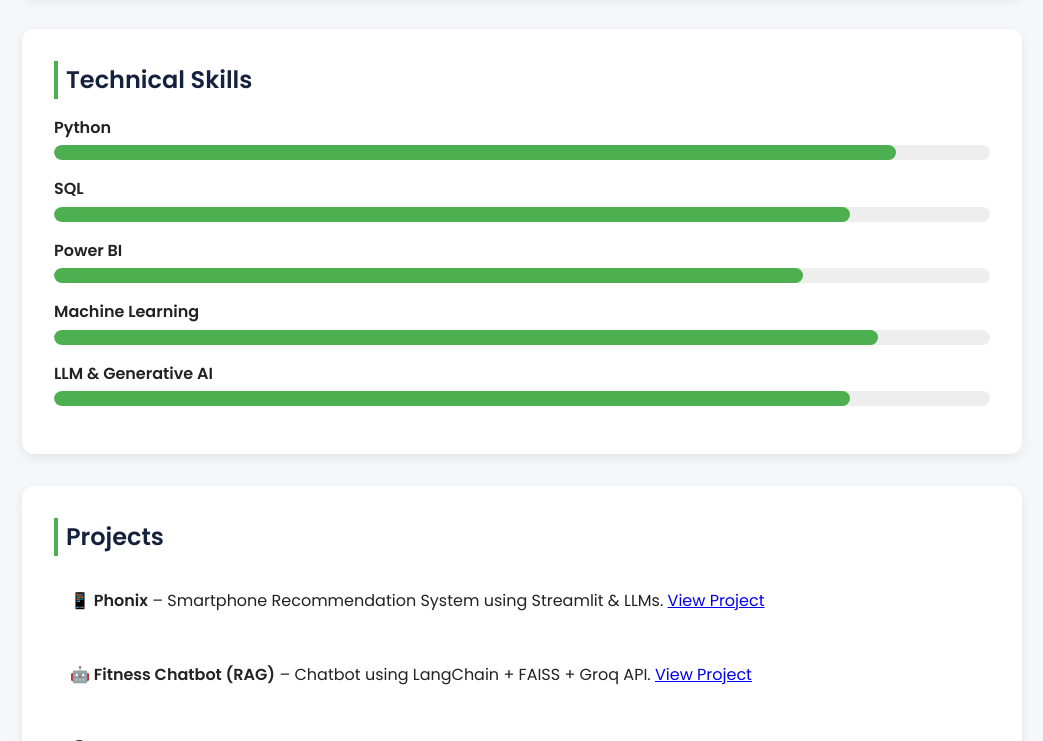
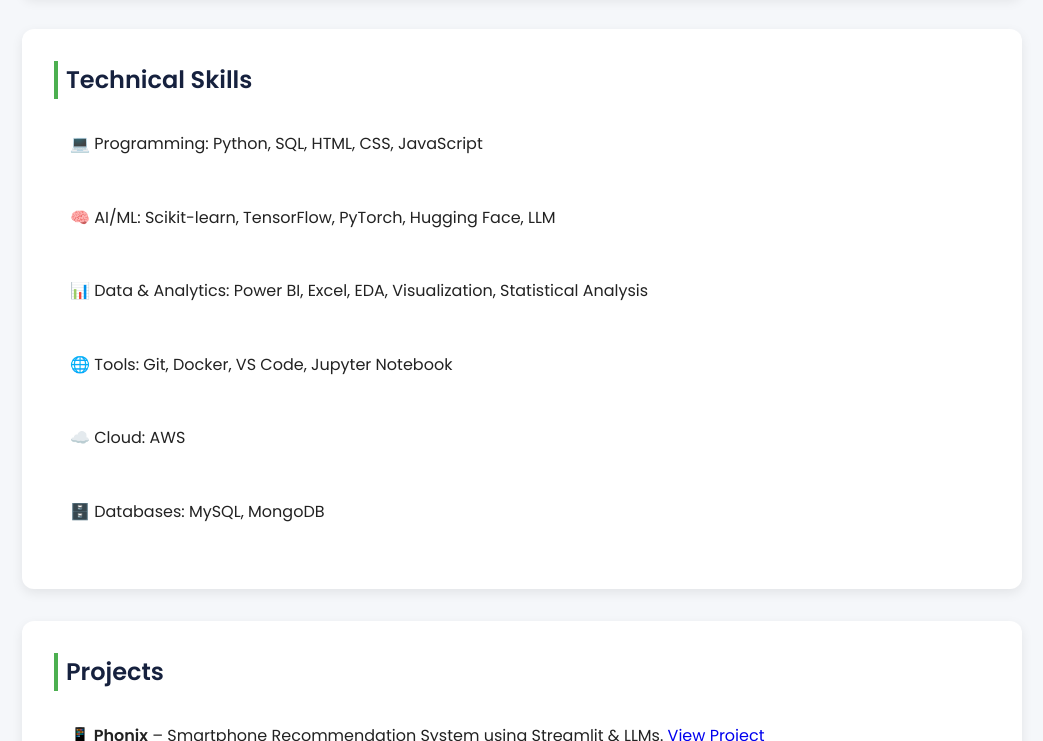
Before and after one commit to Luqmaan29/luqmaan.github.io, a plain HTML site: page index.html in a window 1280 px wide. Shown: the part 602-1343 px from the top of the page, without its empty margins (118-1161 px from the left). Drawn offline with Linux system fonts and the light colour scheme.

Commit message:
Update index.html

```diff
--- a/index.html
+++ b/index.html
@@ -138,11 +138,14 @@
 
 <section id="skills">
   <h2>Technical Skills</h2>
-  <div class="skill"><p>Python</p><div class="skill-bar"><div class="skill-fill" data-width="90%"></div></div></div>
-  <div class="skill"><p>SQL</p><div class="skill-bar"><div class="skill-fill" data-width="85%"></div></div></div>
-  <div class="skill"><p>Power BI</p><div class="skill-bar"><div class="skill-fill" data-width="80%"></div></div></div>
-  <div class="skill"><p>Machine Learning</p><div class="skill-bar"><div class="skill-fill" data-width="88%"></div></div></div>
-  <div class="skill"><p>LLM & Generative AI</p><div class="skill-bar"><div class="skill-fill" data-width="85%"></div></div></div>
+  <ul>
+    <li>💻 Programming: Python, SQL, HTML, CSS, JavaScript</li>
+    <li>🧠 AI/ML: Scikit-learn, TensorFlow, PyTorch, Hugging Face, LLM</li>
+    <li>📊 Data & Analytics: Power BI, Excel, EDA, Visualization, Statistical Analysis</li>
+    <li>🌐 Tools: Git, Docker, VS Code, Jupyter Notebook</li>
+    <li>☁️ Cloud: AWS</li>
+    <li>🗄️ Databases: MySQL, MongoDB</li>
+  </ul>
 </section>
 
 <section id="projects">
```
